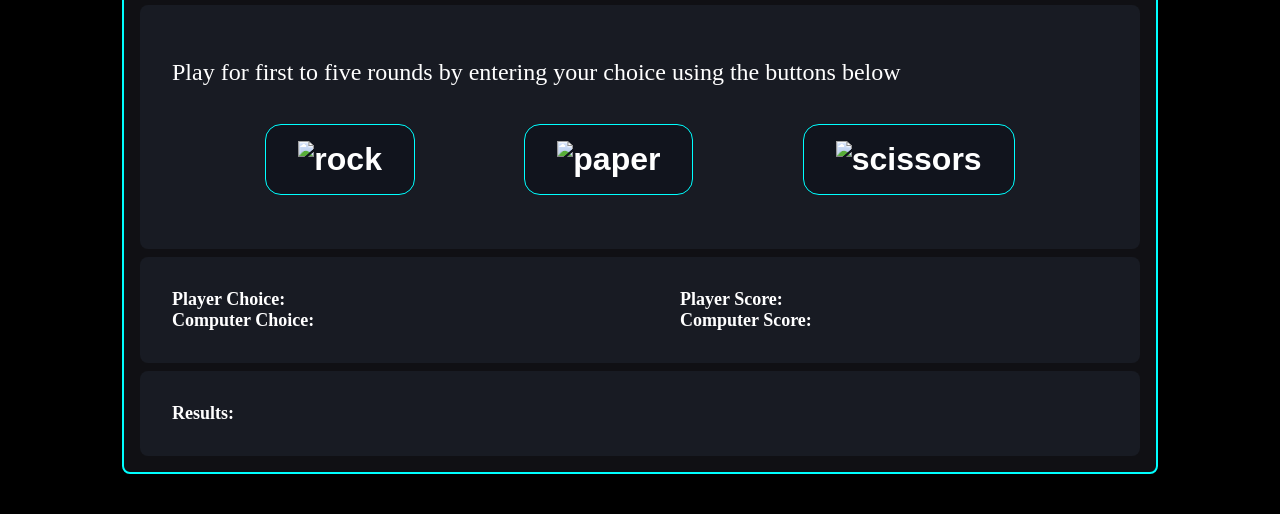
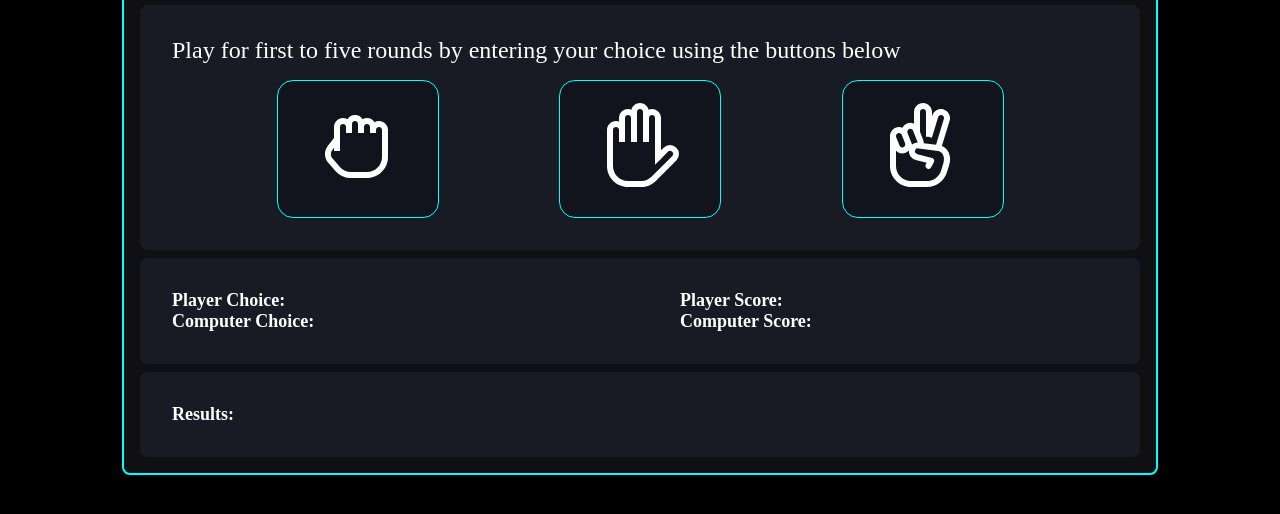
Before and after one commit to devashishchakraborty/rock-paper-scissors, a plain HTML site: page index.html in a window 1280 px wide. Shown: the part 140-654 px from the top of the page. Drawn offline with Linux system fonts and the light colour scheme; the site is published under a folder, as on GitHub Pages, so addresses that start at the root find nothing.

Commit message:
Update index.html

```diff
--- a/index.html
+++ b/index.html
@@ -16,13 +16,13 @@
             <div class="description">Play for first to five rounds by entering your choice using the buttons below</div>
             <div class="player-buttons">
                 <button id="rock">
-                    <img src="/images/hand-rock.svg" alt="rock">
+                    <img src="images/hand-rock.svg" alt="rock">
                 </button>
                 <button id="paper">
-                    <img src="/images/hand-paper.svg" alt="paper">
+                    <img src="images/hand-paper.svg" alt="paper">
                 </button>
                 <button id="scissors">
-                    <img src="/images/hand-scissors.svg" alt="scissors">
+                    <img src="images/hand-scissors.svg" alt="scissors">
                 </button>
             </div>
         </div>
```
